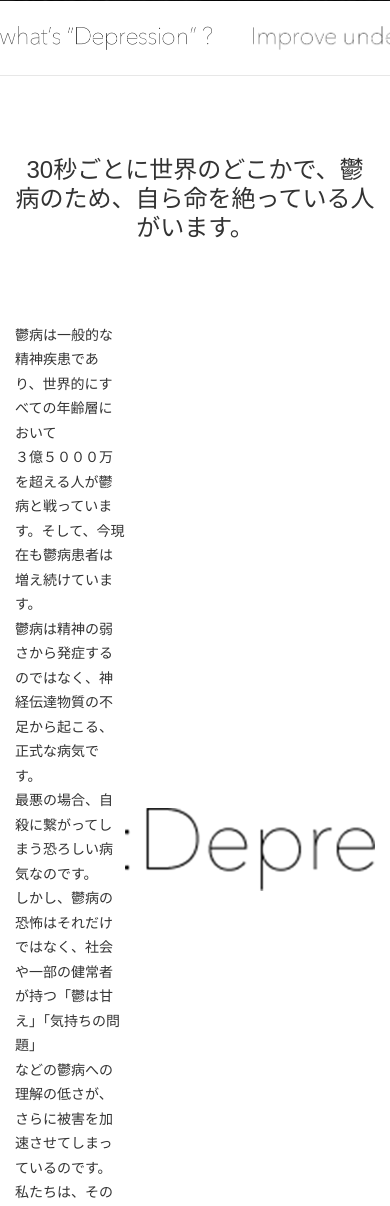
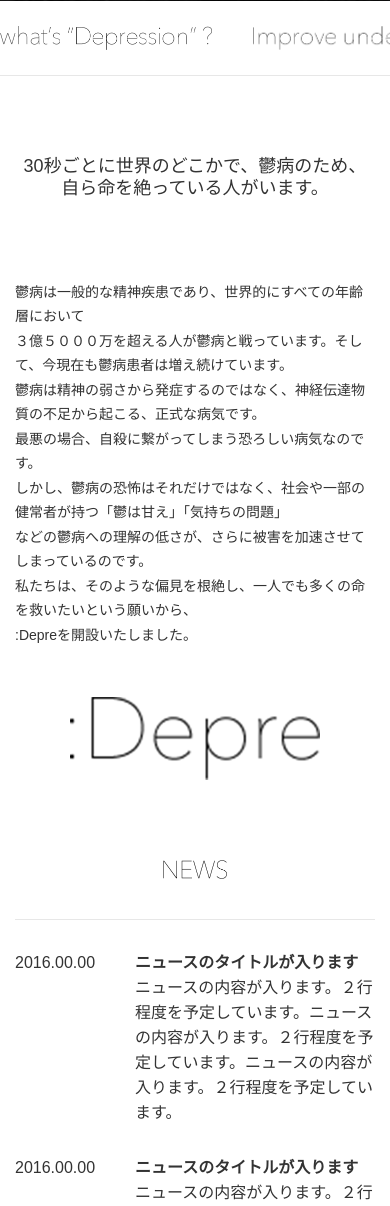
Before and after one commit to shimoyama-tomoaki/depre, a PHP site: page / in a window 390 px wide; the page is wider, and only the part inside the window is pictured. Shown: the part 763-1969 px from the top of that part. Run offline with PHP 8.4, Linux system fonts and the light colour scheme; some libraries are stand-ins or nearby versions.

Commit message:
[wip] レスポンシブ途中

```diff
--- a/index.html
+++ b/index.html
@@ -114,12 +114,12 @@
   <div class="section _contact">
     <div class="container">
       <div class="row row--gutter-80">
-        <div class="col--lg-6 col--md-6 col--sm-12 col-xs-12">
+        <div class="col--lg-6 col--md-6 col--sm-12 col--xs-12">
           <a class="twitter-timeline"  href="https://twitter.com/hashtag/Depre" data-widget-id="818636345157353472">#Depre のツイート</a>
           <script>!function(d,s,id){var js,fjs=d.getElementsByTagName(s)[0],p=/^http:/.test(d.location)?'http':'https';if(!d.getElementById(id)){js=d.createElement(s);js.id=id;js.src=p+"://platform.twitter.com/widgets.js";fjs.parentNode.insertBefore(js,fjs);}}(document,"script","twitter-wjs");</script>
         </div>
 
-        <div class="col--lg-6 col--md-6 col--sm-12 col-xs-12">
+        <div class="col--lg-6 col--md-6 col--sm-12 col--xs-12">
           <div class="_contact__header"><img src="images/Contact_nav.png" width="79" height="19" alt=""></div>
           <div class="_contact__body">
             <p class="_contact__detail">ご意見・ご相談等お受けしております。</p>
--- a/style/top.css
+++ b/style/top.css
@@ -157,6 +157,23 @@ a:hover {
   line-height: 1.75;
 }
 
+@media (max-width: 770px) {
+  ._about__head {
+    font-size: 18px;
+  }
+
+  ._about__body {
+    flex-direction: column;
+  }
+
+  ._about__body img {
+    margin-top: 50px;
+  }
+
+  ._about__lead {
+  }
+}
+
 
 
 /*===========================
@@ -273,6 +290,11 @@ textarea {
   background-color: #e7e7e7;
 }
 
+@media (max-width: 980px) {
+  ._contact [class*="col--sm"]:first-child {
+    text-align: center;
+  }
+}
 
 
 /*===========================
```
